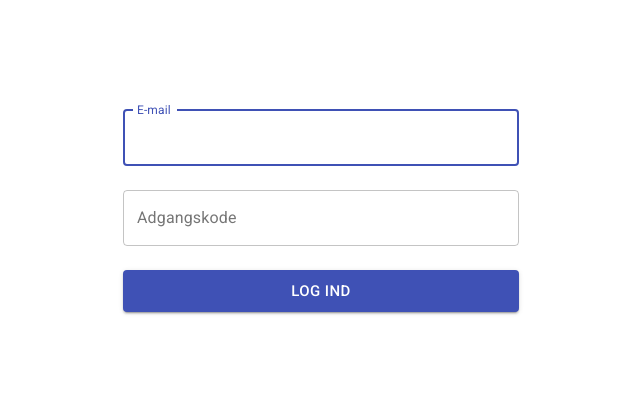
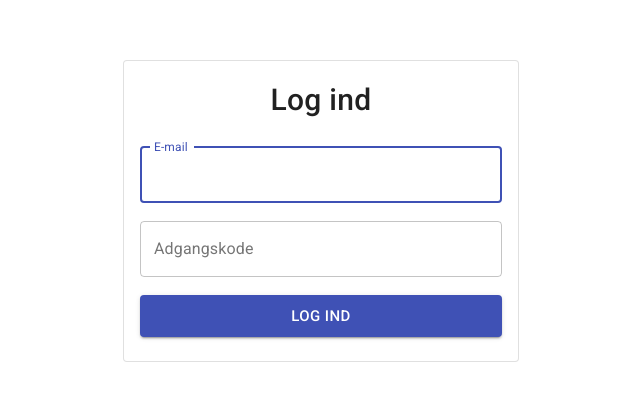
Before and after one commit to orc13a/remeal, a React (Create React App) app in the folder client/: page /login in a window 1280 px wide. Shown: the part 189-590 px from the top of the page, without its empty margins (319-959 px from the left). Built offline with nearby package versions, Linux system fonts and the light colour scheme.

Commit message:
Update Login.js

```diff
--- a/client/src/components/Login/Login.js
+++ b/client/src/components/Login/Login.js
@@ -1,26 +1,38 @@
-import { Container, Button, Grid, Typography, TextField } from '@material-ui/core/';
+import { makeStyles } from '@material-ui/core/styles';
+import { CardContent, Card, Container, Button, Grid, Typography, TextField } from '@material-ui/core/';
+
+const useStyles = makeStyles({
+    root: {
+        maxWidth: 500,
+        minWidth: 300,
+    },
+    title: {
+        fontSize: 30,
+        fontWeight: 500,
+        marginBottom: 25,
+        textAlign: 'center'
+    }
+});
 
 function Login() {
+    const classes = useStyles();
+
     return (
-        <Grid
-        container
-        spacing={0}
-        direction="column"
-        alignItems="center"
-        justify="center"
-        style={{ minHeight: '100vh' }}
-        >
+        <Grid container spacing={0} alignItems="center" justify="center" style={{ minHeight: '100vh' }}>
             <Container maxWidth="xs">
                 <Grid item xl={true}>
-                <Typography>
-                    <form>
+                    <Card variant="outlined">
+                        <CardContent>
+                            <Typography className={ classes.title }>
+                                Log ind
+                            </Typography>
                             <TextField type="email" fullWidth autoFocus id="outlined-basic" label="E-mail" variant="outlined" />
                             <br/><br/>
                             <TextField type="password" fullWidth id="outlined-basic" label="Adgangskode" variant="outlined" />
                             <br/><br/>
                             <Button size="large" fullWidth variant="contained" color="primary">Log ind</Button>
-                    </form>
-                </Typography>
+                        </CardContent>
+                    </Card>
                 </Grid>
             </Container>
         </Grid>
```
Lines whose indentation alone changed are shown as unchanged.
